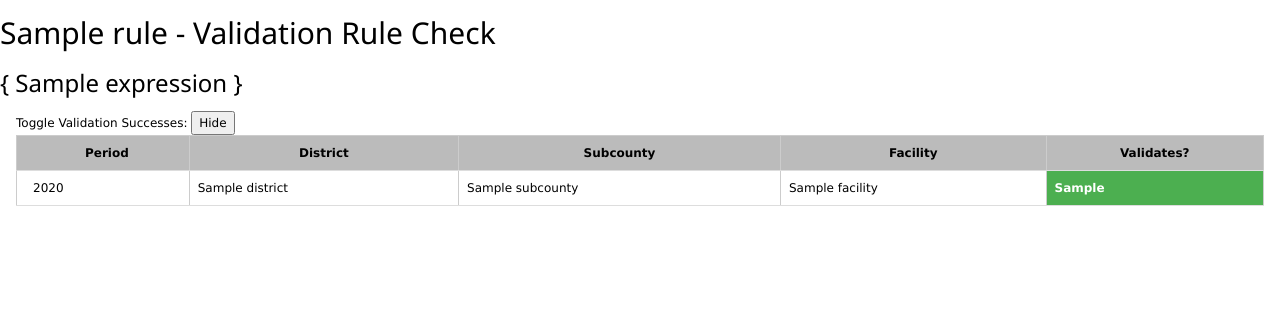
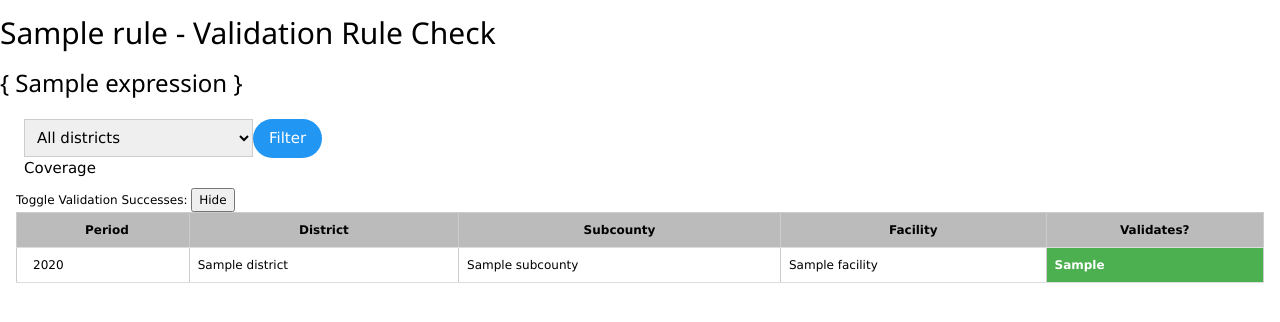
Before and after one commit to rhts-ec/rhites_ec_www, a Django app: template cannula/templates/cannula/validation_rule.html in a window 1280 px wide. Shown: the top 322 px of the page. Run offline with Django 3.2, Linux system fonts and the light colour scheme; the template is opened without the code that fills it: most values are stand-ins (such as "Sample title", 1, 10 or a date in 2020); parts of the project's set-up code (start-up, migrations or seed data) failed here and were passed over.

Commit message:
Add filtering, by district, to validation rules

```diff
--- a/cannula/templates/cannula/validation_rule.html
+++ b/cannula/templates/cannula/validation_rule.html
@@ -18,6 +18,44 @@
 <body>
 <h2>{{ rule.name }} - Validation Rule Check</h2>
 <h3>{ {{ rule.expression }} }</h3>
+
+<div class="w3-bar w3-row-padding no-print">
+<form class="w3-bar-item" style="width:75%" action="{% url 'validation_rule' %}">
+<input type="hidden" name="id" value="{{ rule.id }}">
+<!-- <div class="w3-cell w3-quarter">
+<input class="w3-input w3-border" type="text">
+<label>Location</label>
+</div> -->
+<!-- <div class="w3-cell w3-quarter">
+<select class="w3-input w3-border" name="period">
+	{% for p in period_list %}
+	{% if p == request.GET.period %}
+	<option selected="selected">{{ p }}</option>
+	{% else %}
+	<option>{{ p }}</option>
+	{% endif %}
+	{% endfor %}
+</select>
+<label>Period</label>
+</div> -->
+<div class="w3-cell w3-quarter">
+<select class="w3-input w3-border" name="district" onchange="this.form.submit();">
+	<option value="">All districts</option>
+	{% for district in district_list %}
+	{% if district == request.GET.district %}
+	<option selected="selected">{{ district }}</option>
+	{% else %}
+	<option>{{ district }}</option>
+	{% endif %}
+	{% endfor %}
+</select>
+<label>Coverage</label>
+</div>
+<div class="w3-cell w3-cell-bottom w3-quarter">
+<button class="w3-button w3-round-xxlarge w3-blue">Filter</button>
+</div>
+</form>
+</div>
 
 <div class="w3-container">
 <span class="w3-small no-print">
```
Also changed, not shown: cannula/views.py (+13 -1 lines).
